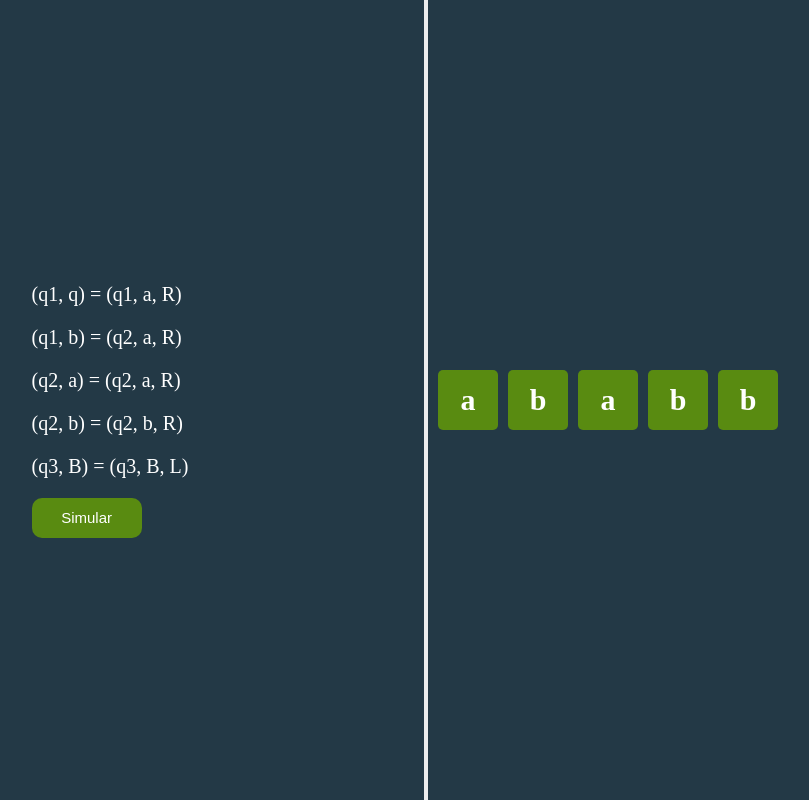
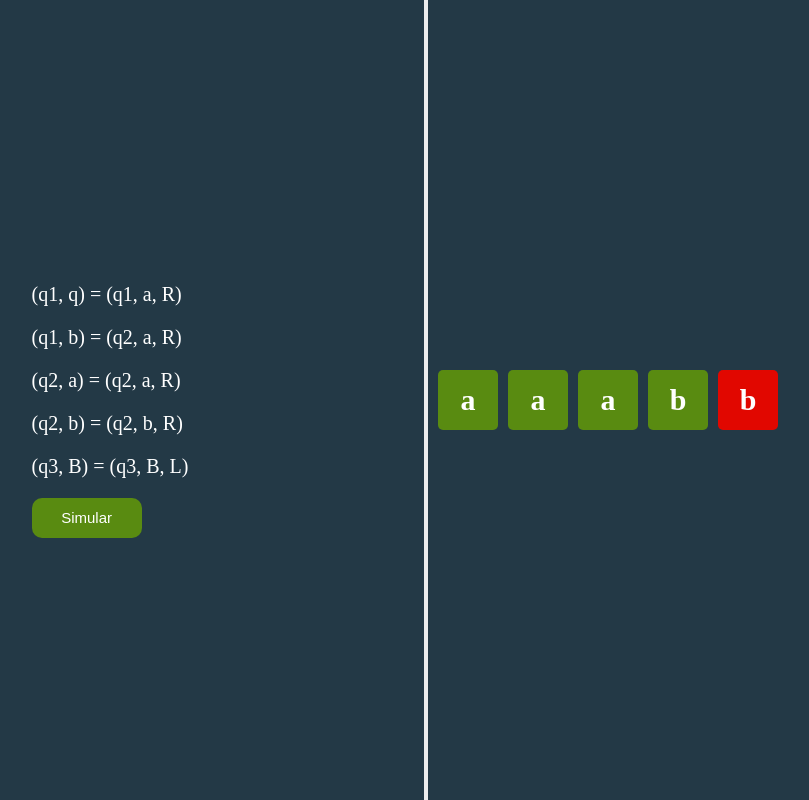
Before and after one commit to Alagunag29/turing-machine, a plain HTML site: page index.html in a window 1280 px wide. Both pictures are taken after a click on the button "Simular". Shown: the whole page, without its empty margins (204-1013 px from the left). Drawn offline with nearby package versions, Linux system fonts and the light colour scheme.

```diff
--- a/style.css
+++ b/style.css
@@ -42,11 +42,18 @@ body {
 	height: 60px;
 	font-size: 30px;
 	font-weight: 700;/*#ECECED*/
-	background-color: #598B11;
 	color: #FFF;
 	border 1px solid #598B11;
 	border-radius: 5px;
 	margin-right: 10px;
+}
+
+.turing-container-green {
+	background-color: #598B11;
+}
+
+.turing-container-red {
+	background-color: #E10700;
 }
 
 .button {
--- a/turing.js
+++ b/turing.js
@@ -1,4 +1,19 @@
-var palabra = ['a', 'b', 'a', 'b', 'b'];
+var palabra = [
+	{"valor": "a", "estado": 1},
+	{"valor": "b", "estado": 0},
+	{"valor": "a", "estado": 0},
+	{"valor": "b", "estado": 0},
+	{"valor": "b", "estado": 0}
+];
+
+var exp = [
+		{ "estInicial": "q1", "tokInicial": "a", "estFinal": "q1", "tokFinal": "a", "desplazamiento": "R"},
+		{ "estInicial": "q2", "tokInicial": "b", "estFinal": "q2", "tokFinal": "b", "desplazamiento": "R"},
+		{ "estInicial": "q1", "tokInicial": "b", "estFinal": "q2", "tokFinal": "a", "desplazamiento": "R"},
+		{ "estInicial": "q2", "tokInicial": "B", "estFinal": "q3", "tokFinal": "B", "desplazamiento": "L"},
+		{ "estInicial": "q2", "tokInicial": "a", "estFinal": "q2", "tokFinal": "a", "desplazamiento": "R"},
+]
+
 
 $(function(){
 	console.log(palabra);
@@ -9,15 +24,60 @@ $(function(){
 function botton(){
 	$('input[type=button]').on('click', function(e){
 		e.preventDefault();
-		alert("estamos mejor");
+		logica();
 	});
 }
 
 
 function contenido(){
+	var clase;
 	for(var i = 0; i < palabra.length; i++){
+		if(palabra[i].estado == 1 ){
+			clase = "<div class='turing-container turing-container-red'>" + "<a>" + palabra[i].valor + "</a>"+ "</div>";
+		}else {
+			clase = "<div class='turing-container turing-container-green'>" + "<a>" + palabra[i].valor + "</a>"+ "</div>";
+		}
+
 		$('#tape-turing').append(
-			"<div class='turing-container'>" + "<a>" + palabra[i] + "</a>"+ "</div>"
+			clase
 		);
 	}
 }
+
+function remove(){
+	$('.turing-container').remove();
+}
+
+
+function logica(){
+	var estado = "q1";
+	var position = 0;
+	palabra[0].estado = 1; palabra[0].valor = "a";
+	palabra[1].estado = 0; palabra[1].valor = "b";
+	palabra[2].estado = 0; palabra[2].valor = "a";
+	palabra[3].estado = 0; palabra[3].valor = "b";
+	palabra[4].estado = 0; palabra[4].valor = "b";
+	for(var i =0 ; i < exp.length; i++){
+		sw = false;
+		for(var j = 0; j <  palabra.length && sw == false; j++){
+			if(estado == exp[j].estInicial && palabra[position].valor == exp[j].tokInicial ){
+				sw = true;
+				palabra[position].estado = 0;
+				palabra[position].valor  = exp[j].tokFinal;
+				estado = exp[j].estFinal;
+				if(exp[j].desplazamiento == "R"){
+					position++;
+				}else{
+					position--;
+				}
+				if (position >= 0 && position < palabra.length){
+					palabra[position].estado = 1;
+				}else{
+					 palabra[position-1].estado = 1;
+				}
+			}
+			remove();
+			contenido();
+		}
+	}
+}
```
